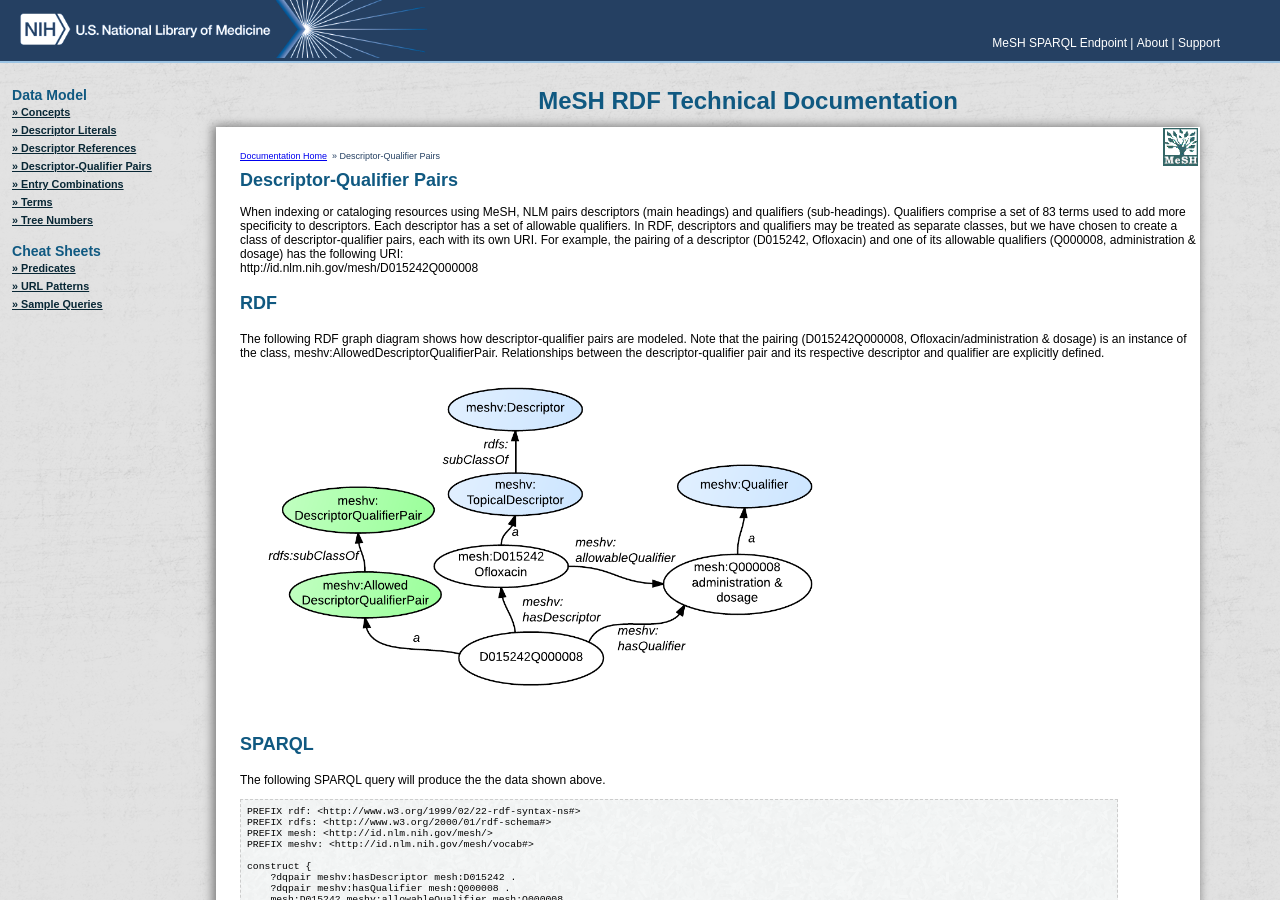
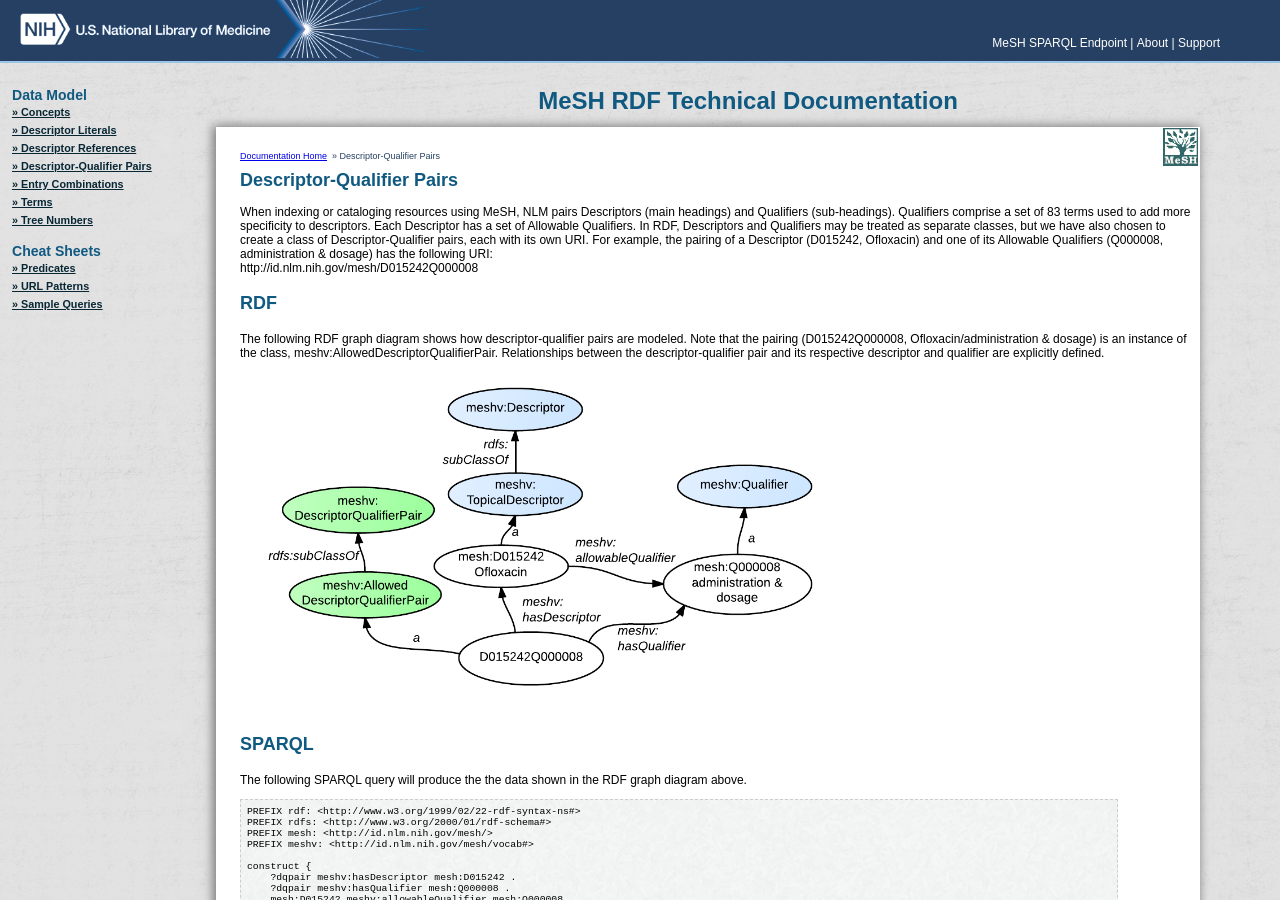
Before and after one commit to HHS/meshrdf, a Jekyll site: the page built from dqpairs.md, in a window 1280 px wide and 900 px high. Built offline with Jekyll 4.4.1, drawn with Linux system fonts in a browser that asks for light colours; nearby versions of some CDN libraries.

Commit message:
changes to capitalization

````diff
--- a/dqpairs.md
+++ b/dqpairs.md
@@ -6,7 +6,7 @@ categories:
 - Data Model
 ---
 
-When indexing or cataloging resources using MeSH, NLM pairs descriptors (main headings) and qualifiers (sub-headings). Qualifiers comprise a set of 83 terms used to add more specificity to descriptors. Each descriptor has a set of allowable qualifiers. In RDF, descriptors and qualifiers may be treated as separate classes, but we have chosen to create a class of descriptor-qualifier pairs, each with its own URI. For example, the pairing of a descriptor (D015242, Ofloxacin) and one of its allowable qualifiers (Q000008, administration &amp; dosage) has the following URI:
+When indexing or cataloging resources using MeSH, NLM pairs Descriptors (main headings) and Qualifiers (sub-headings). Qualifiers comprise a set of 83 terms used to add more specificity to descriptors. Each Descriptor has a set of Allowable Qualifiers. In RDF, Descriptors and Qualifiers may be treated as separate classes, but we have also chosen to create a class of Descriptor-Qualifier pairs, each with its own URI. For example, the pairing of a Descriptor (D015242, Ofloxacin) and one of its Allowable Qualifiers (Q000008, administration &amp; dosage) has the following URI:
 
 http://id.nlm.nih.gov/mesh/D015242Q000008
 
@@ -19,7 +19,7 @@ The following RDF graph diagram shows how descriptor-qualifier pairs are modeled
 ## SPARQL
 {: class="inline-header"}
 
-The following SPARQL query will produce the the data shown above.
+The following SPARQL query will produce the the data shown in the RDF graph diagram above.
 
 {: class="sample-code"}
 ```sparql
````
